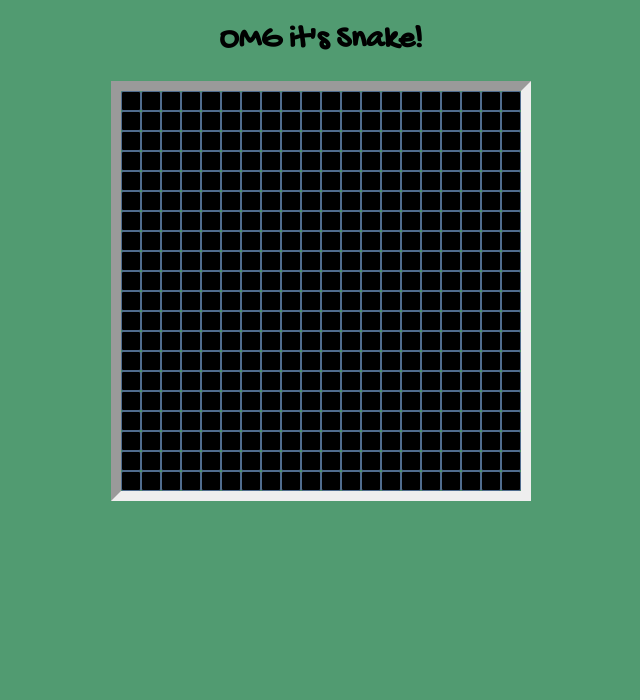
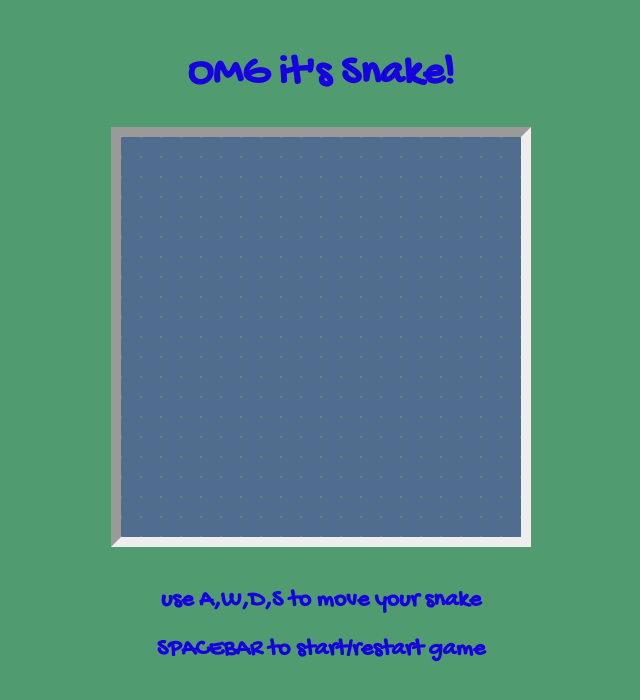
Before and after one commit to bdphilly/snake, a plain HTML site: page snake.html in a window 1280 px wide. Shown: the whole page, without its empty margins (319-959 px from the left). Drawn offline with Linux system fonts and the light colour scheme.

Commit message:
style changes

```diff
--- a/snake.css
+++ b/snake.css
@@ -18,6 +18,7 @@ body {
   text-align: center;
   background-color: #519B71;
   font-family: 'Gochi Hand', cursive;
+  color: #1801DF;
 }
 
 .square {
@@ -40,5 +41,10 @@ body {
 }
 
 .death {
- background-color: black;
+ background-color: #FE303A;
 }
+
+h1 {
+  margin-top: 50px;
+  font-size: 42px;
+}
--- a/snake.html
+++ b/snake.html
@@ -16,8 +16,10 @@
   <div id="board">
 
   </div>
+  <br>
 
-
+  <h2>use A,W,D,S to move your snake</h2>
+  <h2>SPACEBAR to start/restart game</h2>
 
 
 
@@ -26,7 +28,21 @@
 
 </html>
 
-  <script>
+<script>
+
+for (var i = 0; i < 400; i++) {
+  $('#board').append("<div class='square' data-id='" + i + "'></div>");
+}
+
+$('body').keyup(function(e){
+  if(e.keyCode == 32){
     var view = new window.SnakeGame.SnakeUI.View($('#board'));
     view.start();
-  </script>
+  }
+});
+
+$('#board').click(function () {
+  alert('clicked!');
+});
+
+</script>
--- a/snake.js
+++ b/snake.js
@@ -7,7 +7,7 @@
     this.segments = [startLink];
     this.isDead = false;
     this.board = board;
-    this.apple = 50;
+    this.apple = _.random(0, 399);
   };
 
   var Board = SnakeGame.Board = function () {
@@ -99,5 +99,4 @@
     }
   };
 
-
 })(this);
```
